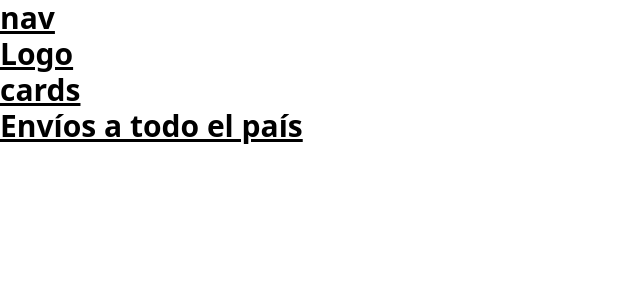
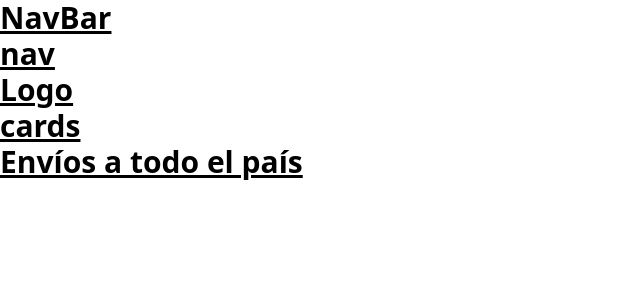
Before and after one commit to openbookpf/open-book-front, a React (Vite) app: page / in a window 1280 px wide. Shown: the top 300 px of the page, without its empty margins (0-640 px from the left). Built offline with nearby package versions, Linux system fonts and the light colour scheme.

Commit message:
componentes2

```diff
--- a/src/App.jsx
+++ b/src/App.jsx
@@ -1,10 +1,11 @@
 import { Route, Routes } from 'react-router-dom';
 import Home from './views/Home/Home';
+import NavBar from './components/NavBar/NavBar';
 
 function App() {
   return (
     <div className="text-3xl font-bold underline">
-        {/* <NavBar/> */}
+        <NavBar/>
         <Routes>
           <Route path='/' element={<Home/>}/>
         </Routes>
```
